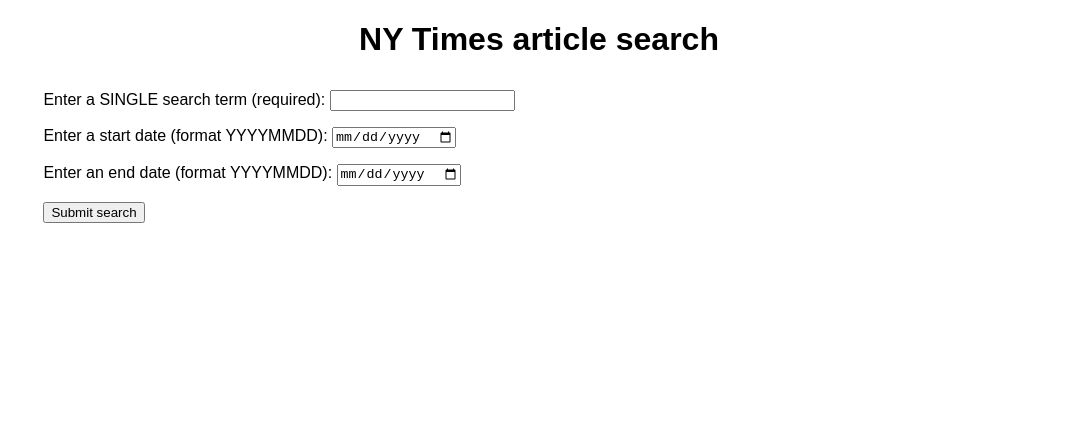
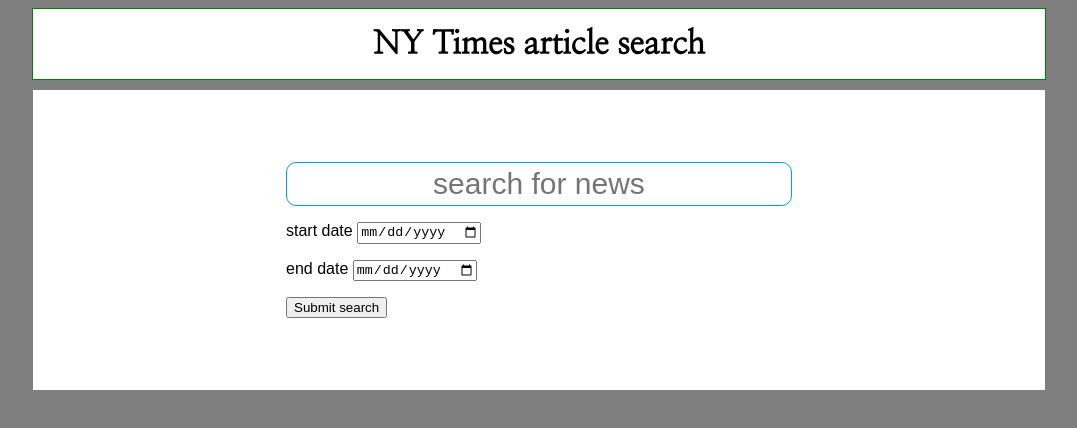
Before and after one commit to web-dot/RESTful-API-News-App, a website: page public/index.html in a window 1280 px wide. Shown: the whole page, without its empty margins (101-1178 px from the left). Drawn offline with Linux system fonts and the light colour scheme.

Commit message:
commit-04

```diff
--- a/public/index.html
+++ b/public/index.html
@@ -6,22 +6,24 @@
   <link href="nytimes.css" rel="stylesheet">
 </head>
 <body>
+  <div class="header">
     <h1>NY Times article search</h1>
+  </div>
+
 
   <div class="wrapper">
 
     <div class="controls">
       <form>
         <p>
-          <label for="search">Enter a SINGLE search term (required): </label>
-          <input type="text" id="search" class="search" required>
+          <input type="text" id="search" class="search" placeholder="search for news" required>
         </p>
         <p>
-          <label for="start-date">Enter a start date (format YYYYMMDD): </label>
+          <label for="start-date">start date</label>
           <input type="date" id="start-date" class="start-date" pattern="[0-9]{8}">
         </p>
         <p>
-          <label for="end-date">Enter an end date (format YYYYMMDD): </label>
+          <label for="end-date">end date</label>
           <input type="date" id="end-date" class="end-date" pattern="[0-9]{8}">
         </p>
         <p>
@@ -29,6 +31,10 @@
         </p>
       </form>
     </div>
+
+
+</div>
+
 
 <div class="results">
   <nav>
@@ -40,8 +46,6 @@
   </section>
 </div>
 
-  </div>
-
   <script src="script.js" lang="text/javascript"></script>
 
 
--- a/public/nytimes.css
+++ b/public/nytimes.css
@@ -1,24 +1,70 @@
-body {
+
+@import url('https://fonts.googleapis.com/css2?family=Cinzel&family=Nanum+Myeongjo&family=Playfair+Display&family=Roboto&display=swap');body {
   font-family: sans-serif;
 }
+body{
+  background-color: rgb(126, 126, 126);
+}
+.header{
+  border: 1px solid green;
+  width: 80%;
+  height: 70px;
+  margin: 0 auto;
+  background-color: #ffffff;
+  display: flex;
+  justify-content: center;
+  align-items: center;
+}
+.header h1 {
+  text-align: center;
+  font-family: 'Nanum Myeongjo', serif;
+}
+
 
 .wrapper {
   width: 80%;
+  height:300px;
   margin: 0 auto;
   display: flex;
+  justify-content: center;
+  align-items: center;
+  margin-top: 10px;
+  background-color: #ffffff;
 }
 
-.controls, .results {
-  flex: 1;
-  padding: 10px;
+.controls{
+  /* border: 1px solid green; */
+  width: 80%;
+  height: 200px;
+  display: flex;
+  justify-content: center;
+  align-items: center;
+  background-color: #ffffff;
 }
+#searchlabel{
+  font-size: 30px;
+  color: rgb(0, 153, 255);
+}
+#search{
+  width: 500px;
+  height: 40px;
+  text-decoration: none;
+  border-radius: 10px;
+  border: 1px solid rgb(0, 153, 255);
+  text-align: center;
+  font-size: 30px;
+}
+/* .results{
+  /* border: 1px solid green; */
+  width: 80%;
+  height: 400px;
+  margin: 0 auto;
+  margin-top: 10px;
+  background-color: #ffffff;
+} */
 
 form p:nth-of-type(1) {
   margin-top: 0;
-}
-
-h1 {
-  text-align: center;
 }
 
 h2 {
```
Lines whose indentation alone changed are shown as unchanged.
